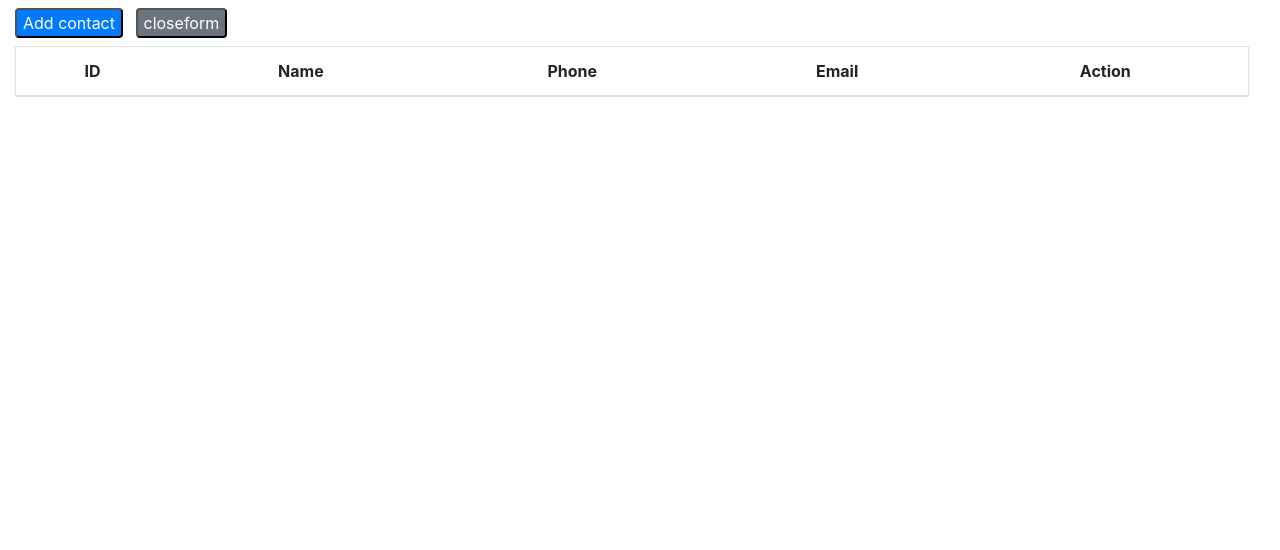
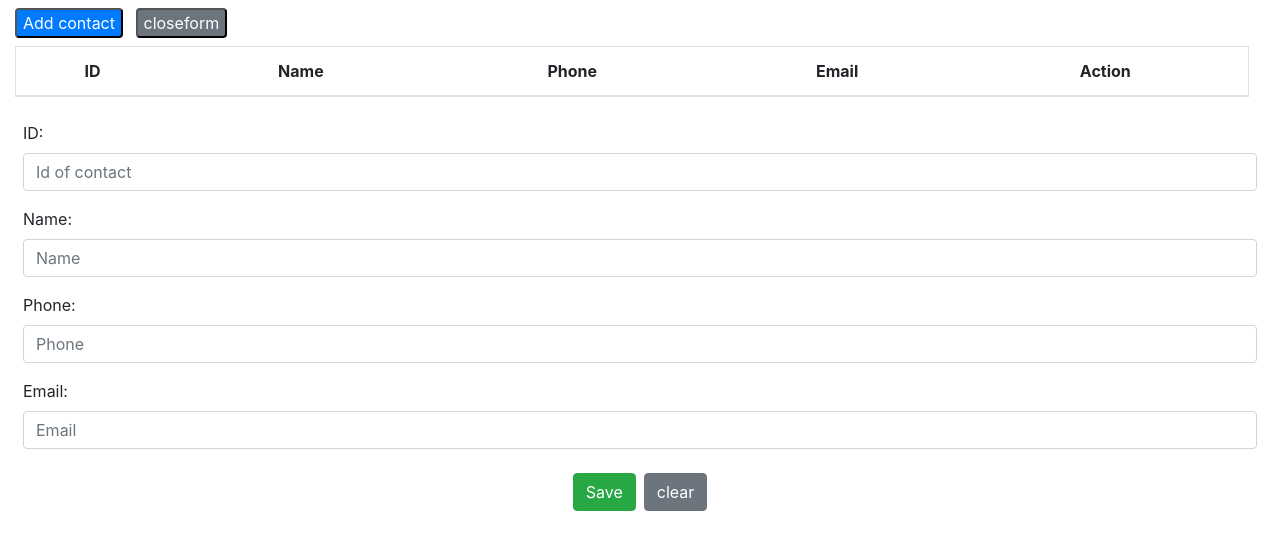
Before and after one commit to rezaSemyari70/maktab_CRUD-Contact-Form, a plain HTML site: page index.html in a window 1280 px wide. Drawn offline with nearby package versions, Linux system fonts and the light colour scheme.

Commit message:
add form contact

```diff
--- a/index.html
+++ b/index.html
@@ -33,6 +33,36 @@
                         </tr>
                     </thead>
                 </table>
+                <!--   Form Contact -->
+            </div>
+            <div id="form" class="p-2">
+                <form id="contact_form">
+                    <div class="form-group">
+                        <label for="id_name">ID:</label>
+                        <input type="number" name="id" class="form-control" id="id_id" placeholder="Id of contact"
+                            required>
+                    </div>
+                    <div class="form-group">
+                        <label for="id_name">Name:</label>
+                        <input type="text" name="name" class="form-control" id="id_name" placeholder="Name" required>
+                    </div>
+                    <div class="form-group">
+                        <label for="exampleInputEmail1">Phone:</label>
+                        <input type="number" name="phone" class="form-control" id="id_phone"
+                            aria-describedby="emailHelp" placeholder="Phone">
+                    </div>
+                    <div class="form-group">
+                        <label for="exampleInputPassword1">Email:</label>
+                        <input type="email" name="email" class="form-control" id="id_email" placeholder="Email">
+                    </div>
+                    <div class="d-flex justify-content-center p-2">
+                        <button type="submit" class="btn btn-success submitButton">Save</button>
+                        <button type="reset" class="btn btn-secondary ml-2">clear</button>
+                    </div>
+                </form>
+            </div>
+        </div>
+
     </div>
     <!-- Optional JavaScript -->
     <!-- jQuery first, then Popper.js, then Bootstrap JS -->
```
